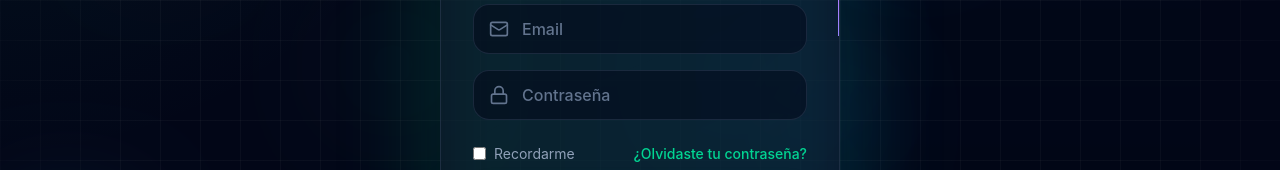
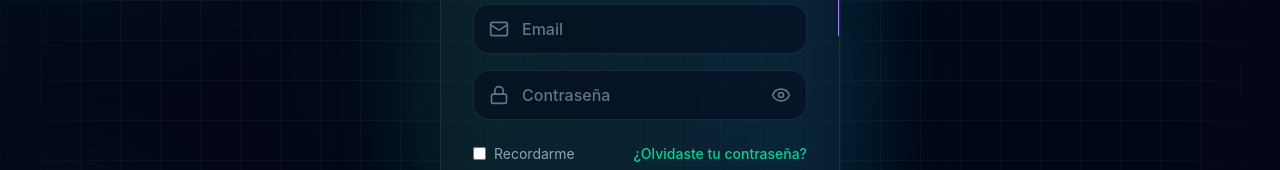
Before and after one commit to andrestate47/Robotina, a Next.js app: page /login in a window 1280 px wide. Shown: the part 320-490 px from the top of the page. Built offline with nearby package versions, Linux system fonts and the light colour scheme; no server answers.

Commit message:
feat: add show password toggle with eye icon in login and register

```diff
--- a/app/login/page.tsx
+++ b/app/login/page.tsx
@@ -2,7 +2,7 @@
 
 import { useState, useEffect } from "react";
 import { motion } from "framer-motion";
-import { TrendingUp, Lock, Mail, ArrowRight, ShieldCheck, AlertCircle } from "lucide-react";
+import { TrendingUp, Lock, Mail, ArrowRight, ShieldCheck, AlertCircle, Eye, EyeOff } from "lucide-react";
 import Link from "next/link";
 import Image from "next/image";
 import { useRouter } from "next/navigation";
@@ -12,6 +12,7 @@ import { supabase } from "@/lib/supabaseClient";
 export default function LoginPage() {
     const [email, setEmail] = useState("");
     const [password, setPassword] = useState("");
+    const [showPassword, setShowPassword] = useState(false);
     const [isLoading, setIsLoading] = useState(false);
     const [errorMsg, setErrorMsg] = useState("");
     const router = useRouter();
@@ -231,13 +232,20 @@ export default function LoginPage() {
                                     <Lock className="w-5 h-5" />
                                 </div>
                                 <input
-                                    type="password"
+                                    type={showPassword ? "text" : "password"}
                                     value={password}
                                     onChange={(e) => setPassword(e.target.value)}
-                                    className="w-full bg-slate-950/50 border border-slate-700/50 rounded-xl py-3 pl-12 pr-4 text-slate-200 placeholder:text-slate-500 focus:outline-none focus:ring-2 focus:ring-emerald-500/50 focus:border-emerald-500/50 transition-all font-medium"
+                                    className="w-full bg-slate-950/50 border border-slate-700/50 rounded-xl py-3 pl-12 pr-12 text-slate-200 placeholder:text-slate-500 focus:outline-none focus:ring-2 focus:ring-emerald-500/50 focus:border-emerald-500/50 transition-all font-medium"
                                     placeholder="Contraseña"
                                     required
                                 />
+                                <button
+                                    type="button"
+                                    onClick={() => setShowPassword(!showPassword)}
+                                    className="absolute inset-y-0 right-0 pr-4 flex items-center text-slate-500 hover:text-emerald-400 transition-colors"
+                                >
+                                    {showPassword ? <EyeOff className="w-5 h-5" /> : <Eye className="w-5 h-5" />}
+                                </button>
                             </div>
                         </div>
 
--- a/app/register/page.tsx
+++ b/app/register/page.tsx
@@ -2,7 +2,7 @@
 
 import { useState, useEffect } from "react";
 import { motion } from "framer-motion";
-import { TrendingUp, Lock, Mail, ArrowRight, ShieldCheck, AlertCircle, CheckCircle } from "lucide-react";
+import { TrendingUp, Lock, Mail, ArrowRight, ShieldCheck, AlertCircle, CheckCircle, Eye, EyeOff } from "lucide-react";
 import Link from "next/link";
 import { useRouter } from "next/navigation";
 import { BorderBeam } from "@/components/magicui/border-beam";
@@ -11,6 +11,7 @@ import { supabase } from "@/lib/supabaseClient";
 export default function RegisterPage() {
     const [email, setEmail] = useState("");
     const [password, setPassword] = useState("");
+    const [showPassword, setShowPassword] = useState(false);
     const [isLoading, setIsLoading] = useState(false);
     const [errorMsg, setErrorMsg] = useState("");
     const [successMsg, setSuccessMsg] = useState("");
@@ -202,14 +203,21 @@ export default function RegisterPage() {
                                     <Lock className="w-5 h-5" />
                                 </div>
                                 <input
-                                    type="password"
+                                    type={showPassword ? "text" : "password"}
                                     value={password}
                                     onChange={(e) => setPassword(e.target.value)}
-                                    className="w-full bg-slate-950/50 border border-slate-700/50 rounded-xl py-3 pl-12 pr-4 text-slate-200 placeholder:text-slate-500 focus:outline-none focus:ring-2 focus:ring-cyan-500/50 focus:border-cyan-500/50 transition-all font-medium"
+                                    className="w-full bg-slate-950/50 border border-slate-700/50 rounded-xl py-3 pl-12 pr-12 text-slate-200 placeholder:text-slate-500 focus:outline-none focus:ring-2 focus:ring-cyan-500/50 focus:border-cyan-500/50 transition-all font-medium"
                                     placeholder="Contraseña (Mínimo 6 caracteres)"
                                     required
                                     minLength={6}
                                 />
+                                <button
+                                    type="button"
+                                    onClick={() => setShowPassword(!showPassword)}
+                                    className="absolute inset-y-0 right-0 pr-4 flex items-center text-slate-500 hover:text-cyan-400 transition-colors"
+                                >
+                                    {showPassword ? <EyeOff className="w-5 h-5" /> : <Eye className="w-5 h-5" />}
+                                </button>
                             </div>
                         </div>
 
```
